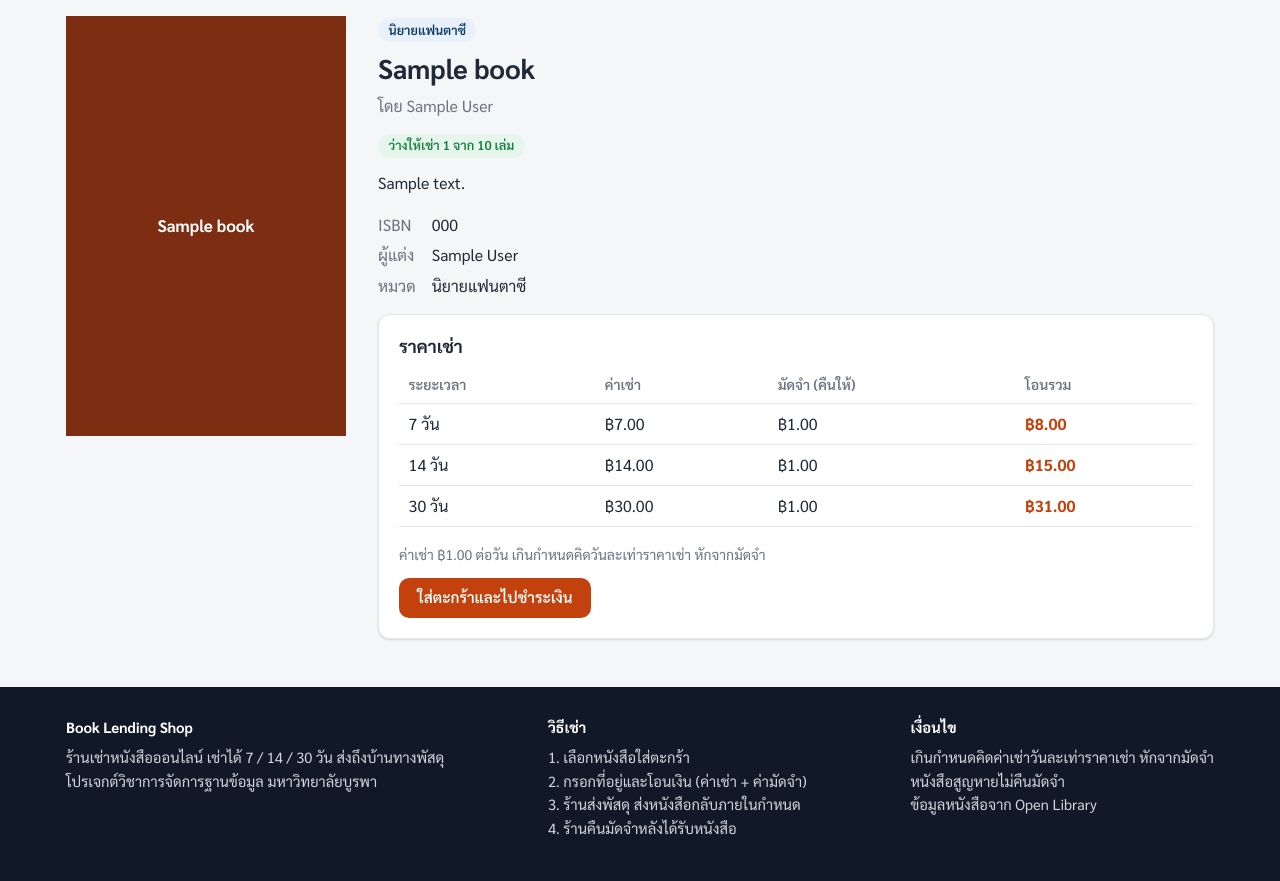
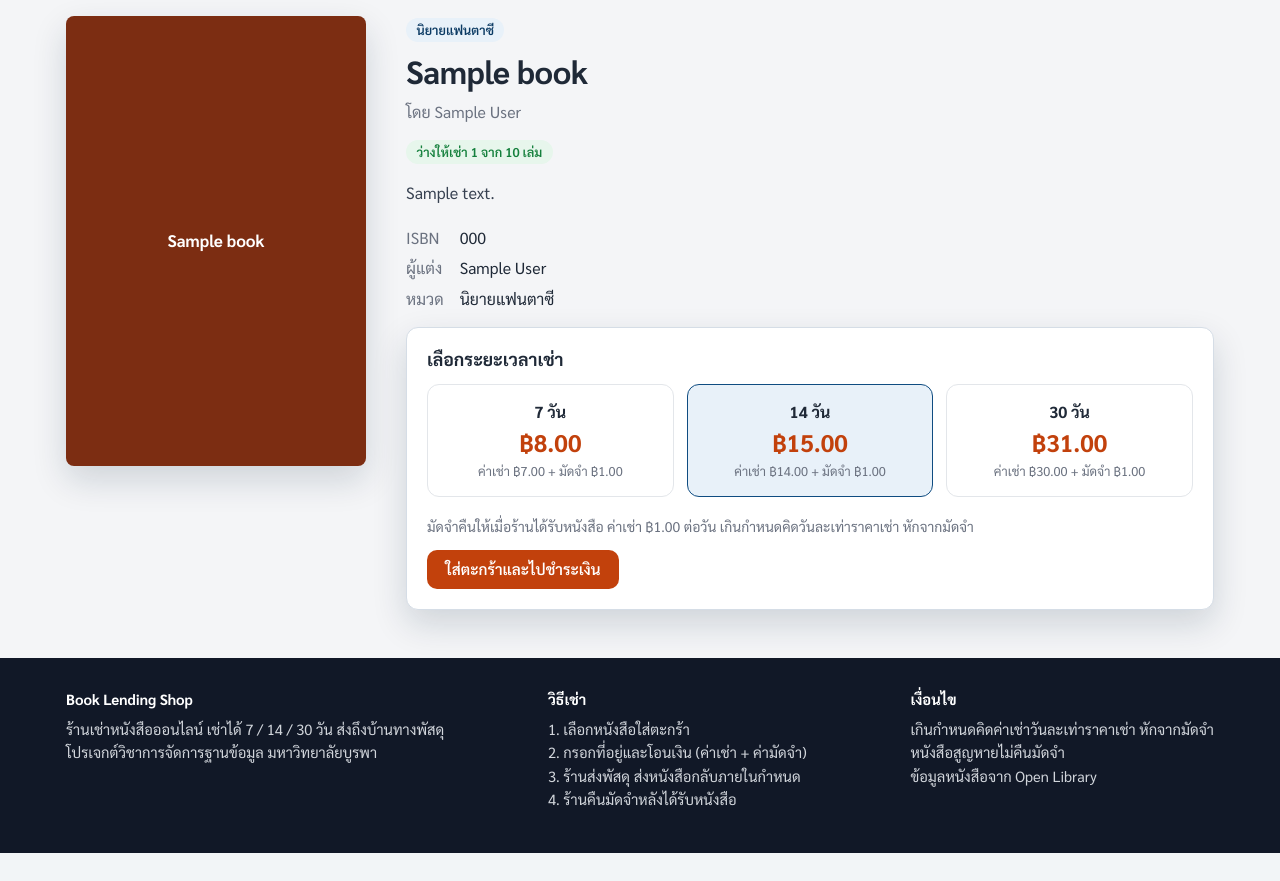
Before and after one commit to 68160053-hash/library-lending-system, a PHP site: page /book.php?id=1 in a window 1280 px wide. Shown: the part 117-998 px from the top of the page. After the commit the page ends 970 px from the top, so only its background shows below. Run offline with PHP 8.4, Linux system fonts and the light colour scheme; data comes from the database, SQL or seed files in the repository; tables that the repository leaves empty hold one stand-in row (values such as "Sample post").

Commit message:
Design polish: uncropped covers, richer cards, detail page with rental plan tiles, cart thumbnails; drop junk seed book; seed fills missing descriptions

```diff
--- a/assets/css/app.css
+++ b/assets/css/app.css
@@ -95,7 +95,7 @@ textarea { min-height: 110px; resize: vertical; }
 .grid-cards { display: grid; grid-template-columns: repeat(auto-fill, minmax(200px, 1fr)); gap: 1rem; }
 .book-card { background: var(--card); border: 1px solid var(--line); border-radius: var(--radius); box-shadow: var(--shadow); overflow: hidden; display: flex; flex-direction: column; }
 .book-card .cover-link { display: block; background: #eef0f3; }
-.cover { width: 100%; aspect-ratio: 2 / 3; object-fit: cover; background: #e5e7eb; }
+.cover { width: 100%; height: auto; aspect-ratio: 2 / 3; object-fit: cover; background: #e5e7eb; }
 .cover-ph { width: 100%; aspect-ratio: 2 / 3; display: flex; align-items: center; justify-content: center; text-align: center; padding: 1rem; color: #fff; font-weight: 700; font-size: 1.05rem; line-height: 1.3; }
 .book-card .body { padding: .85rem; display: flex; flex-direction: column; gap: .3rem; flex: 1; }
 .book-card h3 { font-size: 1rem; margin: 0; display: -webkit-box; -webkit-line-clamp: 2; -webkit-box-orient: vertical; overflow: hidden; }
@@ -138,3 +138,40 @@ textarea { min-height: 110px; resize: vertical; }
 /* footer */
 .footer { background: #111827; color: #d1d5db; margin-top: auto; } .footer-in { max-width: 1180px; margin: 0 auto; padding: 1.8rem 1rem; display: flex; justify-content: space-between; gap: 1.5rem; flex-wrap: wrap; font-size: .92rem; } .footer a { color: #e5e7eb; } .footer h4 { margin: 0 0 .4rem; color: #fff; }
 @media (prefers-reduced-motion: reduce) { * { transition: none !important; animation: none !important; } }
+
+/* ---- polish pass: covers keep their own shape, richer cards, detail page ---- */
+:root { --bg: #f4f5f7; --shadow-lg: 0 14px 34px rgba(15, 35, 60, .16); }
+h1 { letter-spacing: -.01em; }
+.cover { height: auto; aspect-ratio: 2 / 3; object-fit: contain; background: #eceff3; }
+.book-card { transition: transform .18s ease, box-shadow .18s ease; }
+.book-card:hover { transform: translateY(-3px); box-shadow: 0 10px 24px rgba(15, 35, 60, .14); }
+.book-card .cover-link { padding: 1rem 1rem .4rem; background: linear-gradient(#eef1f5, #f7f8fa); }
+.book-card .cover, .book-card .cover-ph { border-radius: 6px; box-shadow: 0 6px 14px rgba(15, 35, 60, .22); background: #dfe4ea; }
+.book-card .cover-ph { box-shadow: 0 6px 14px rgba(15, 35, 60, .22); }
+.book-card .body { padding: .9rem 1rem 1rem; }
+.book-card h3 a:hover { color: var(--brand); text-decoration: none; }
+.book-card .price { font-size: 1.05rem; }
+.hero { background: radial-gradient(900px 300px at 85% -20%, rgba(255, 255, 255, .18), transparent 60%), linear-gradient(135deg, var(--brand-dark), var(--brand)); padding: 2rem 2rem; box-shadow: var(--shadow-lg); }
+.hero h1 { font-size: 2.1rem; }
+.hero ul { background: rgba(255, 255, 255, .1); border: 1px solid rgba(255, 255, 255, .18); border-radius: 12px; padding: 1rem 1.2rem; }
+.filters { position: sticky; top: 5.2rem; }
+
+/* detail page */
+.detail { grid-template-columns: 300px 1fr; gap: 2.5rem; }
+.detail > div:first-child { position: sticky; top: 5.5rem; }
+.detail .cover { aspect-ratio: auto; object-fit: contain; width: 100%; border-radius: 8px; box-shadow: var(--shadow-lg); background: #dfe4ea; }
+.detail .cover-ph { aspect-ratio: 2 / 3; border-radius: 8px; box-shadow: var(--shadow-lg); }
+.detail h1 { font-size: 2rem; }
+.detail .desc { max-width: 62ch; font-size: 1.02rem; color: #374151; margin: 1rem 0 1.2rem; }
+.plans { display: grid; grid-template-columns: repeat(3, 1fr); gap: .8rem; margin: .8rem 0 1.1rem; }
+.plan { border: 1px solid var(--line); border-radius: 12px; padding: .9rem 1rem; background: #fff; text-align: center; }
+.plan b { display: block; font-size: 1.5rem; color: var(--accent); line-height: 1.2; }
+.plan .days-label { display: block; font-weight: 700; margin-bottom: .2rem; }
+.plan small { color: var(--muted); display: block; margin-top: .25rem; font-size: .8rem; }
+.plan.pop { border-color: var(--brand); background: var(--brand-soft); }
+.buybox { box-shadow: var(--shadow-lg); border-color: #d5dde6; }
+@media (max-width: 760px) { .detail { grid-template-columns: 1fr; gap: 1.2rem; } .detail > div:first-child { position: static; } .detail .cover, .detail .cover-ph { max-width: 220px; margin: 0 auto; } .plans { grid-template-columns: 1fr; } .filters { position: static; } }
+
+/* cart and checkout lines */
+.lines li { grid-template-columns: 72px 1fr auto; gap: 1rem; }
+.lines .cover, .lines .cover-ph { width: 72px; aspect-ratio: 2 / 3; object-fit: contain; background: #eceff3; box-shadow: 0 3px 8px rgba(15, 35, 60, .2); }
--- a/book.php
+++ b/book.php
@@ -34,15 +34,14 @@ require 'includes/header.php';
     <h1 style="margin-top:.5rem"><?= h($title) ?></h1>
     <p class="muted">โดย <?= h($author) ?></p>
     <p><?php if ($left > 0): ?><span class="badge b-ok">ว่างให้เช่า <?= (int)$left ?> จาก <?= (int)$total ?> เล่ม</span><?php else: ?><span class="badge b-bad">ถูกเช่าหมดแล้ว</span><?php endif; ?></p>
-    <p style="max-width:62ch"><?= $desc ? h($desc) : '<span class="muted">ยังไม่มีเรื่องย่อของหนังสือเล่มนี้</span>' ?></p>
+    <p class="desc"><?= $desc ? h($desc) : '<span class="muted">ยังไม่มีเรื่องย่อของหนังสือเล่มนี้</span>' ?></p>
     <dl class="facts"><dt>ISBN</dt><dd><?= h($isbn) ?></dd><dt>ผู้แต่ง</dt><dd><?= h($author) ?></dd><dt>หมวด</dt><dd><?= h($catName) ?></dd></dl>
-    <div class="card">
-      <h3>ราคาเช่า</h3>
-      <table class="price-table">
-        <thead><tr><th>ระยะเวลา</th><th>ค่าเช่า</th><th>มัดจำ (คืนให้)</th><th>โอนรวม</th></tr></thead>
-        <tbody><?php foreach ([7, 14, 30] as $d): ?><tr><td><?= (int)$d ?> วัน</td><td>฿<?= h(money($rent * $d)) ?></td><td>฿<?= h(money($deposit)) ?></td><td class="price">฿<?= h(money($rent * $d + $deposit)) ?></td></tr><?php endforeach; ?></tbody>
-      </table>
-      <p class="muted small">ค่าเช่า ฿<?= h(money($rent)) ?> ต่อวัน เกินกำหนดคิดวันละเท่าราคาเช่า หักจากมัดจำ</p>
+    <div class="card buybox">
+      <h3>เลือกระยะเวลาเช่า</h3>
+      <div class="plans"><?php foreach ([7, 14, 30] as $d): ?>
+        <div class="plan<?= $d === 14 ? ' pop' : '' ?>"><span class="days-label"><?= (int)$d ?> วัน</span><b>฿<?= h(money($rent * $d + $deposit)) ?></b><small>ค่าเช่า ฿<?= h(money($rent * $d)) ?> + มัดจำ ฿<?= h(money($deposit)) ?></small></div>
+      <?php endforeach; ?></div>
+      <p class="muted small">มัดจำคืนให้เมื่อร้านได้รับหนังสือ ค่าเช่า ฿<?= h(money($rent)) ?> ต่อวัน เกินกำหนดคิดวันละเท่าราคาเช่า หักจากมัดจำ</p>
       <?php if ($left > 0 && !$inCart): ?>
       <form action="cart.php" method="post"><?php csrf_field(); ?><input type="hidden" name="action" value="add"><input type="hidden" name="book_id" value="<?= (int)$bookId ?>"><input type="hidden" name="then" value="cart">
         <button type="submit" class="btn btn-accent">ใส่ตะกร้าและไปชำระเงิน</button></form>
--- a/sql/seed_books.sql
+++ b/sql/seed_books.sql
@@ -59,6 +59,5 @@ INSERT INTO lib_books (category_id, title, author, isbn, description, copies_tot
   ((SELECT category_id FROM lib_categories WHERE name='คอมพิวเตอร์'), 'Structure and Interpretation of Computer Programs (SICP)', 'Harold Abelson', '9780262510875', '> **Wizard Book** n. Hal Abelson''s, Jerry Sussman''s and Julie Sussman''s Structure and Interpretation of Computer Programs (MIT Press, 1984; ISBN 0-262-01077-1), an excellent computer science text used in introductory courses at MIT. So called because of the wizard on the jacket. One of the bibles of the LISP/Scheme world. Also, less commonly, known as the Purple Book.', 3, 3, 10, 200),
   ((SELECT category_id FROM lib_categories WHERE name='คอมพิวเตอร์'), 'The Mythical Man-Month', 'Frederick P. Brooks', '9780201006506', 'Classic text on the human side of software engineering, containing essays on the management of software teams, projections about how computer languages and tools will evolve, and philosophical speculation. Unlike most other books about computing, Brooks'' work has been remarkably enduring, remaining in print for at least four decades. The book is most famous for its statement of Brooks'' Law: "adding manpower to a late software project makes it later".', 4, 4, 7, 140),
   ((SELECT category_id FROM lib_categories WHERE name='คอมพิวเตอร์'), 'Code', 'Charles Petzold', '9780735605053', 'What do flashlights, the British invasion, black cats, and seesaws have to do with computers? In CODE, they show us the ingenious ways we manipulate language and invent new means of communicating with each other. And through CODE, we see how this ingenuity and our very human compulsion to communicate have driven the technological innovations of the past two centuries.', 2, 2, 14, 280),
-  ((SELECT category_id FROM lib_categories WHERE name='คอมพิวเตอร์'), 'The C++ programming language', 'Bjarne Stroustrup', '9783827316608', 'The C++ Programming tome, written by the father of C++ himself, Bjarne Stroustrup. The premier book on the subject of C++ Programming.', 3, 3, 11, 220),
-  ((SELECT category_id FROM lib_categories WHERE name='คอมพิวเตอร์'), 'Advances in Computers, Volume 49 (Advances in Computers)', 'Marvin V. Zelkowitz', '9780120121588', NULL, 4, 4, 8, 160)
-ON DUPLICATE KEY UPDATE isbn = isbn;
+  ((SELECT category_id FROM lib_categories WHERE name='คอมพิวเตอร์'), 'The C++ programming language', 'Bjarne Stroustrup', '9783827316608', 'The C++ Programming tome, written by the father of C++ himself, Bjarne Stroustrup. The premier book on the subject of C++ Programming.', 3, 3, 11, 220)
+ON DUPLICATE KEY UPDATE description = IF(description IS NULL OR description = '', VALUES(description), description);
```
